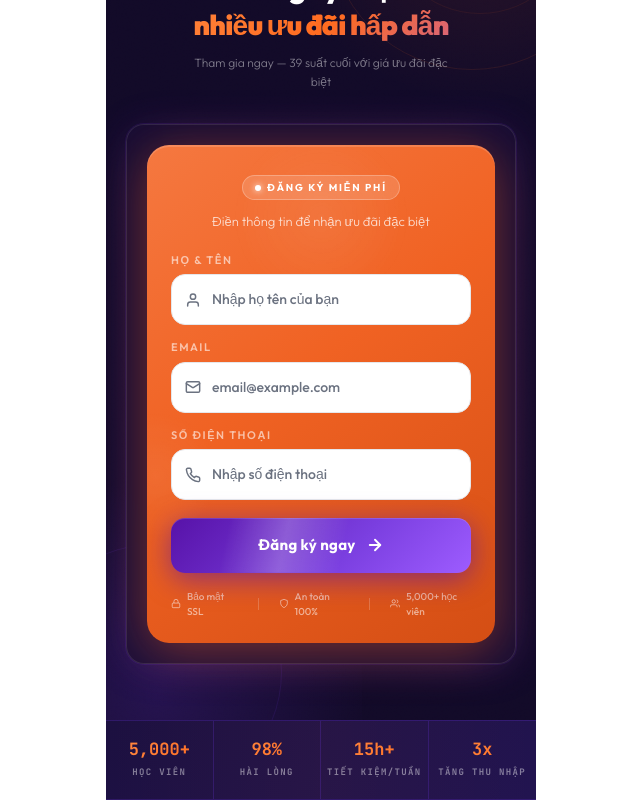
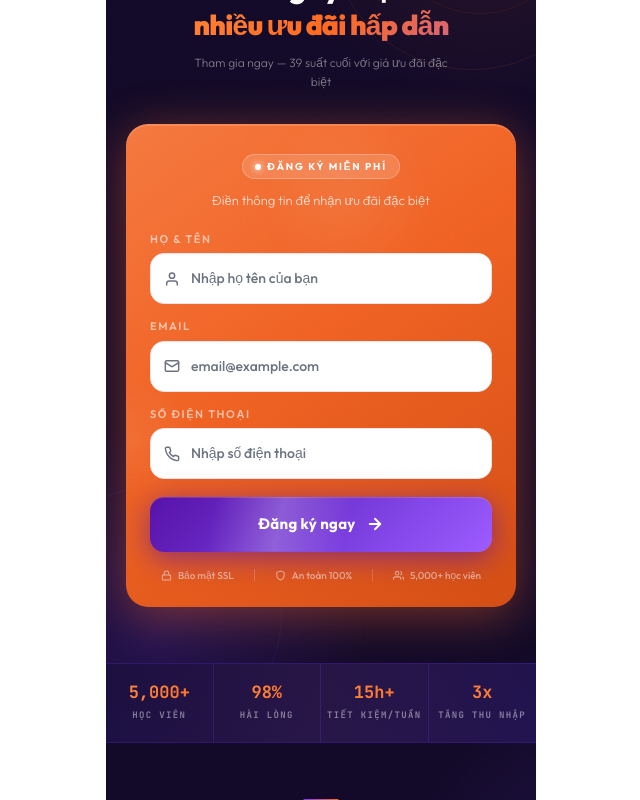
Before and after one commit to npnamdev/Funnely, a Next.js app: page / in a window 1280 px wide. Shown: the part 500-1300 px from the top of the page, without its empty margins (319-959 px from the left). Built offline with nearby package versions, Linux system fonts and the light colour scheme.

Commit message:
Update page.tsx

```diff
--- a/app/page.tsx
+++ b/app/page.tsx
@@ -309,11 +309,7 @@ export default function Page() {
         </Reveal>
 
         <Reveal delay={0.12}>
-          <div className="glass-mixed rounded-2xl p-5 relative z-10" style={{
-            boxShadow: '0 4px 40px rgba(124,58,255,0.15), 0 0 0 1px rgba(124,58,255,0.12)',
-          }}>
             <ContactForm />
-          </div>
         </Reveal>
       </section>
 
@@ -541,11 +537,7 @@ export default function Page() {
           </div>
         </Reveal>
         <Reveal delay={0.12}>
-          <div className="glass-mixed rounded-2xl p-5 relative z-10" style={{
-            boxShadow: '0 4px 40px rgba(124,58,255,0.15), 0 0 0 1px rgba(124,58,255,0.12)',
-          }}>
-            <ContactForm />
-          </div>
+          <ContactForm />
         </Reveal>
       </section>
 
@@ -733,12 +725,7 @@ export default function Page() {
         </Reveal>
 
         <Reveal delay={0.12}>
-          <div className="glass-mixed rounded-2xl p-5 relative z-10 mt-6" style={{
-            border: '1px solid rgba(255,107,32,0.2)',
-            boxShadow: '0 4px 40px rgba(255,107,32,0.1)',
-          }}>
-            <ContactForm />
-          </div>
+        <ContactForm />
         </Reveal>
       </section>
 
```
